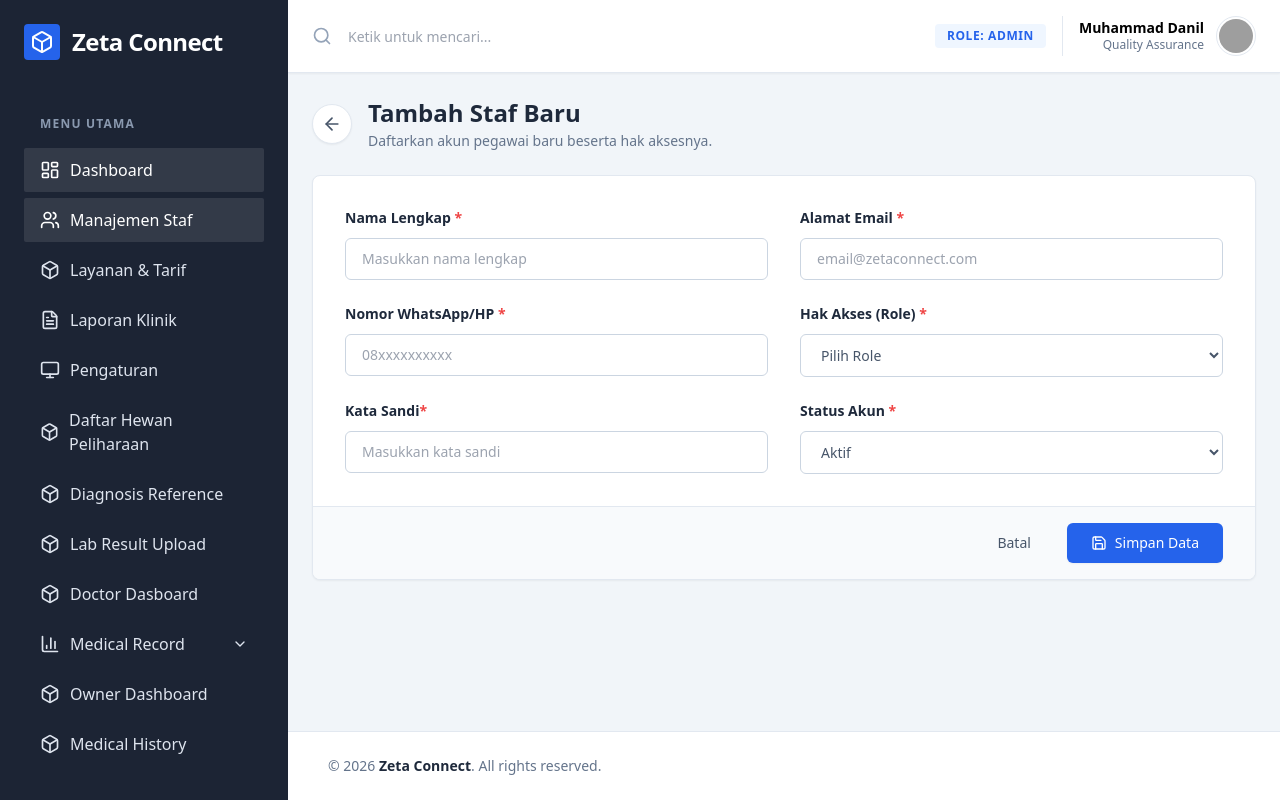
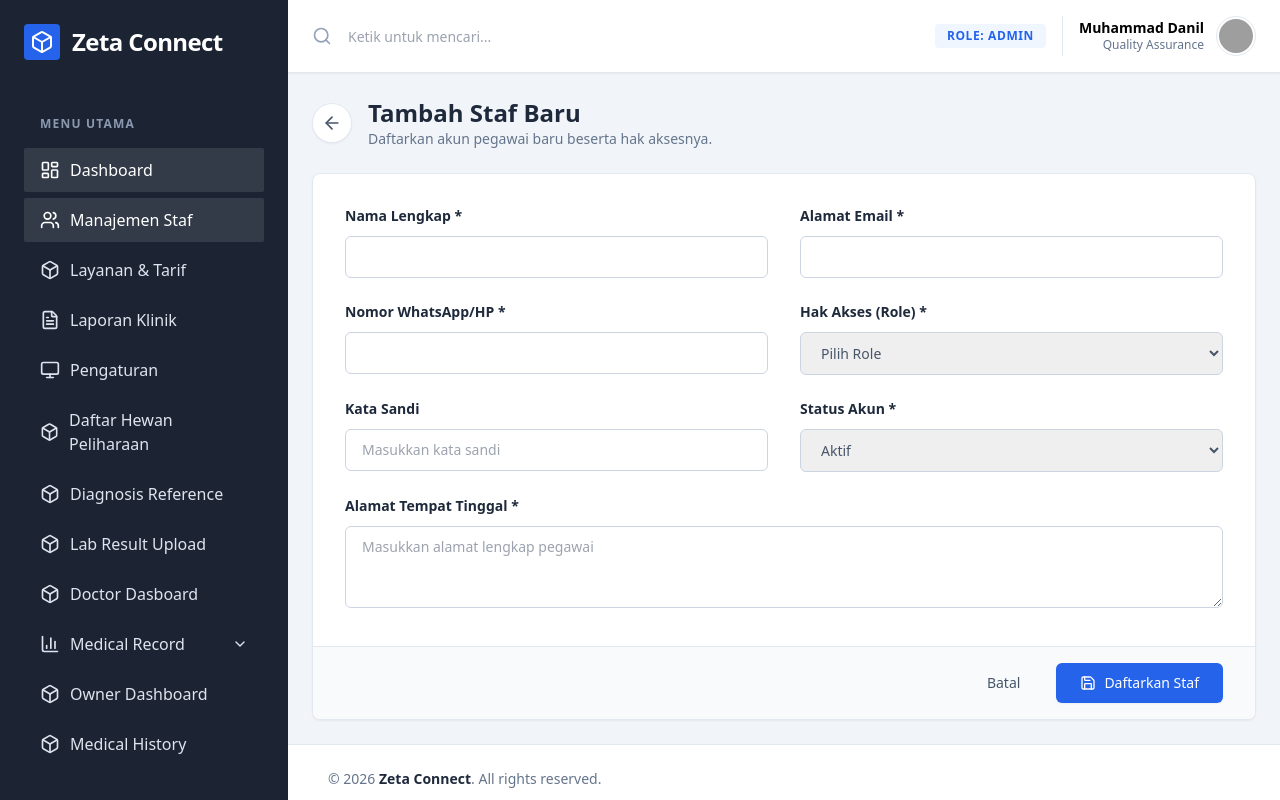
Before and after one commit to kkirayu/student-fe, a React (Vite) app: page /admin/staff/add in a window 1280 px wide. Built offline with nearby package versions, Linux system fonts and the light colour scheme; grey boxes are pictures that could not be loaded.

Commit message:
FETCH::List User

```diff
--- a/src/pages/admin/StaffManagement/StaffForm.jsx
+++ b/src/pages/admin/StaffManagement/StaffForm.jsx
@@ -1,173 +1,188 @@
 import React, { useState, useEffect } from 'react';
 import { useParams, useNavigate, Link } from 'react-router-dom';
-import { ArrowLeft, Save } from 'lucide-react';
+import { ArrowLeft, Save, Loader2 } from 'lucide-react';
 
 const StaffForm = () => {
   const { id } = useParams();
   const navigate = useNavigate();
   const isEditMode = !!id;
 
+  const [loading, setLoading] = useState(false);
+  const [submitting, setSubmitting] = useState(false);
   const [formData, setFormData] = useState({
-    name: '', email: '', phone: '', role: '', password: '', status: 'Aktif',
+    name: '',
+    email: '',
+    phone_number: '',
+    role: '',
+    password: '',
+    status: 'Aktif',
+    address: '',
   });
 
   useEffect(() => {
-    if (isEditMode) {
-      setFormData({
-        name: 'Drh. Bunga', email: 'bunga@zetaconnect.com', phone: '081298765432', role: 'Dokter', password: '', status: 'Aktif',
-      });
-    }
-  }, [isEditMode]);
+  if (isEditMode) {
+    console.log("Mencoba mengambil data untuk ID:", id); // Cek ID di console
+
+    const fetchDetail = async () => {
+      setLoading(true);
+      try {
+        const response = await fetch(`http://localhost:8000/api/users/${id}`);
+        const result = await response.json();
+
+        console.log("Hasil dari API:", result); // Cek isi data dari API
+
+        if (result.success) {
+          setFormData({
+            name: result.data.name || '',
+            email: result.data.email || '',
+            phone_number: result.data.phone_number || '',
+            role: result.data.role || '',
+            status: result.data.status || 'Aktif',
+            address: result.data.address || '',
+            password: ''
+          });
+        }
+      } catch (error) {
+        console.error("Error Fetch:", error);
+      } finally {
+        setLoading(false);
+      }
+    };
+    fetchDetail();
+  }
+}, [id, isEditMode]);
 
   const handleChange = (e) => {
     setFormData({ ...formData, [e.target.name]: e.target.value });
   };
 
-  const handleSubmit = (e) => {
+  const handleSubmit = async (e) => {
     e.preventDefault();
-    console.log('Data disimpan:', formData);
-    navigate('/admin/staff');
+    setSubmitting(true);
+
+    try {
+      const url = isEditMode
+        ? `http://localhost:8000/api/users/${id}`
+        : `http://localhost:8000/api/users`;
+
+      const method = isEditMode ? 'PUT' : 'POST';
+
+      const payload = { ...formData };
+      if (isEditMode && !payload.password) {
+        delete payload.password;
+      }
+
+      const response = await fetch(url, {
+        method: method,
+        headers: { 'Content-Type': 'application/json' },
+        body: JSON.stringify(payload)
+      });
+
+      const result = await response.json();
+
+      if (response.ok) {
+        alert(isEditMode ? 'Data berhasil diperbarui!' : 'Staf berhasil ditambahkan!');
+        navigate('/admin/staff');
+      } else {
+        alert(Object.values(result).flat().join('\n'));
+      }
+    } catch (error) {
+      alert("Terjadi kesalahan koneksi ke server.");
+    } finally {
+      setSubmitting(false);
+    }
   };
+
+  if (loading) return (
+    <div className="flex h-60 items-center justify-center">
+      <Loader2 className="h-10 w-10 animate-spin text-blue-600" />
+    </div>
+  );
 
   return (
     <div className="mx-auto w-full max-w-5xl space-y-6">
-
       {/* Header */}
       <div className="flex items-center gap-4">
-        <Link
-          to="/admin/staff"
-          className="flex h-10 w-10 items-center justify-center rounded-full border border-slate-200 bg-white text-slate-600 shadow-sm transition-all hover:bg-slate-50"
-        >
+        <Link to="/admin/staff" className="flex h-10 w-10 items-center justify-center rounded-full border border-slate-200 bg-white text-slate-600 shadow-sm hover:bg-slate-50">
           <ArrowLeft className="h-5 w-5" />
         </Link>
         <div>
           <h1 className="text-2xl font-bold text-slate-800">
             {isEditMode ? 'Edit Data Staf' : 'Tambah Staf Baru'}
           </h1>
-          <p className="mt-0.5 text-sm text-slate-500">
+          <p className="text-sm text-slate-500">
             {isEditMode ? 'Perbarui informasi pegawai klinik.' : 'Daftarkan akun pegawai baru beserta hak aksesnya.'}
           </p>
         </div>
       </div>
 
-      {/* Form Card */}
       <div className="overflow-hidden rounded-lg border border-slate-200 bg-white shadow-sm">
         <form onSubmit={handleSubmit}>
-
-          {/* Area Input Utama */}
-          <div className="p-6 sm:p-8">
+          <div className="p-6 sm:p-8 space-y-6">
             <div className="grid grid-cols-1 gap-x-8 gap-y-6 sm:grid-cols-2">
 
-              {/* Nama Lengkap */}
+              {/* Nama */}
               <div>
-                <label className="mb-2.5 block text-sm font-semibold text-slate-800">
-                  Nama Lengkap <span className="text-red-500">*</span>
-                </label>
-                <input
-                  type="text" name="name" value={formData.name} onChange={handleChange}
-                  placeholder="Masukkan nama lengkap"
-                  className="w-full rounded-md border border-slate-300 bg-transparent px-4 py-2.5 text-sm outline-none transition focus:border-blue-600 focus:ring-1 focus:ring-blue-600"
-                  required
-                />
+                <label className="mb-2.5 block text-sm font-semibold text-slate-800">Nama Lengkap *</label>
+                <input type="text" name="name" value={formData.name} onChange={handleChange} className="w-full rounded-md border border-slate-300 px-4 py-2.5 text-sm focus:border-blue-600 outline-none" required />
               </div>
 
               {/* Email */}
               <div>
-                <label className="mb-2.5 block text-sm font-semibold text-slate-800">
-                  Alamat Email <span className="text-red-500">*</span>
-                </label>
-                <input
-                  type="email" name="email" value={formData.email} onChange={handleChange}
-                  placeholder="email@zetaconnect.com"
-                  className="w-full rounded-md border border-slate-300 bg-transparent px-4 py-2.5 text-sm outline-none transition focus:border-blue-600 focus:ring-1 focus:ring-blue-600"
-                  required
-                />
+                <label className="mb-2.5 block text-sm font-semibold text-slate-800">Alamat Email *</label>
+                <input type="email" name="email" value={formData.email} onChange={handleChange} className="w-full rounded-md border border-slate-300 px-4 py-2.5 text-sm focus:border-blue-600 outline-none" required />
               </div>
 
               {/* Nomor HP */}
               <div>
-                <label className="mb-2.5 block text-sm font-semibold text-slate-800">
-                  Nomor WhatsApp/HP <span className="text-red-500">*</span>
-                </label>
-                <input
-                  type="text" name="phone" value={formData.phone} onChange={handleChange}
-                  placeholder="08xxxxxxxxxx"
-                  className="w-full rounded-md border border-slate-300 bg-transparent px-4 py-2.5 text-sm outline-none transition focus:border-blue-600 focus:ring-1 focus:ring-blue-600"
-                  required
-                />
+                <label className="mb-2.5 block text-sm font-semibold text-slate-800">Nomor WhatsApp/HP *</label>
+                <input type="text" name="phone_number" value={formData.phone_number} onChange={handleChange} className="w-full rounded-md border border-slate-300 px-4 py-2.5 text-sm focus:border-blue-600 outline-none" required />
               </div>
 
-              {/* Role / Hak Akses */}
+              {/* Role */}
               <div>
-                <label className="mb-2.5 block text-sm font-semibold text-slate-800">
-                  Hak Akses (Role) <span className="text-red-500">*</span>
-                </label>
-                <select
-                  name="role" value={formData.role} onChange={handleChange}
-                  className="w-full rounded-md border border-slate-300 bg-transparent px-4 py-2.5 text-sm outline-none transition focus:border-blue-600 focus:ring-1 focus:ring-blue-600"
-                  required
-                >
-                  <option value="" disabled>Pilih Role</option>
+                <label className="mb-2.5 block text-sm font-semibold text-slate-800">Hak Akses (Role) *</label>
+                <select name="role" value={formData.role} onChange={handleChange} className="w-full rounded-md border border-slate-300 px-4 py-2.5 text-sm focus:border-blue-600 outline-none" required>
+                  <option value="">Pilih Role</option>
                   <option value="Admin">Admin</option>
                   <option value="Dokter">Dokter</option>
                   <option value="Resepsionis">Resepsionis</option>
-                  <option value="Apoteker">Apoteker / Kasir</option>
+                  <option value="Apoteker">Apoteker</option>
+                  <option value="Kasir">Kasir</option>
+                  <option value="Owner">Owner (Pemilik Hewan)</option>
                 </select>
               </div>
 
               {/* Password */}
               <div>
-                <label className="mb-2.5 block text-sm font-semibold text-slate-800">
-                  Kata Sandi
-                  {isEditMode ? (
-                    <span className="ml-1 text-xs font-normal text-slate-400">(Opsional)</span>
-                  ) : (
-                    <span className="text-red-500">*</span>
-                  )}
-                </label>
-                <input
-                  type="password" name="password" value={formData.password} onChange={handleChange}
-                  placeholder={isEditMode ? "Kosongkan jika tidak diubah" : "Masukkan kata sandi"}
-                  className="w-full rounded-md border border-slate-300 bg-transparent px-4 py-2.5 text-sm outline-none transition focus:border-blue-600 focus:ring-1 focus:ring-blue-600"
-                  required={!isEditMode}
-                />
+                <label className="mb-2.5 block text-sm font-semibold text-slate-800">Kata Sandi {isEditMode && <span className="text-xs font-normal text-slate-400">(Opsional)</span>}</label>
+                <input type="password" name="password" value={formData.password} onChange={handleChange} className="w-full rounded-md border border-slate-300 px-4 py-2.5 text-sm focus:border-blue-600 outline-none" required={!isEditMode} placeholder={isEditMode ? "Kosongkan jika tidak diubah" : "Masukkan kata sandi"} />
               </div>
 
-              {/* Status Aktif */}
+              {/* Status */}
               <div>
-                <label className="mb-2.5 block text-sm font-semibold text-slate-800">
-                  Status Akun <span className="text-red-500">*</span>
-                </label>
-                <select
-                  name="status" value={formData.status} onChange={handleChange}
-                  className="w-full rounded-md border border-slate-300 bg-transparent px-4 py-2.5 text-sm outline-none transition focus:border-blue-600 focus:ring-1 focus:ring-blue-600"
-                >
+                <label className="mb-2.5 block text-sm font-semibold text-slate-800">Status Akun *</label>
+                <select name="status" value={formData.status} onChange={handleChange} className="w-full rounded-md border border-slate-300 px-4 py-2.5 text-sm focus:border-blue-600 outline-none">
                   <option value="Aktif">Aktif</option>
                   <option value="Tidak Aktif">Tidak Aktif</option>
                 </select>
               </div>
+            </div>
 
+            {/* Alamat - TAMBAHAN WAJIB */}
+            <div>
+              <label className="mb-2.5 block text-sm font-semibold text-slate-800">Alamat Tempat Tinggal *</label>
+              <textarea name="address" value={formData.address} onChange={handleChange} rows="3" className="w-full rounded-md border border-slate-300 px-4 py-2.5 text-sm focus:border-blue-600 outline-none" required placeholder="Masukkan alamat lengkap pegawai"></textarea>
             </div>
           </div>
 
-          {/* Area Footer / Tombol Aksi */}
           <div className="flex items-center justify-end gap-3 border-t border-slate-200 bg-slate-50 px-6 py-4 sm:px-8">
-            <button
-              type="button"
-              onClick={() => navigate('/admin/staff')}
-              className="rounded-md px-6 py-2.5 text-sm font-medium text-slate-600 transition-all hover:bg-slate-200 hover:text-slate-900"
-            >
-              Batal
-            </button>
-            <button
-              type="submit"
-              className="flex items-center gap-2 rounded-md bg-blue-600 px-6 py-2.5 text-sm font-medium text-white shadow-sm transition-all hover:bg-blue-700"
-            >
-              <Save className="h-4 w-4" />
-              Simpan Data
+            <button type="button" onClick={() => navigate('/admin/staff')} className="rounded-md px-6 py-2.5 text-sm font-medium text-slate-600 hover:bg-slate-200">Batal</button>
+            <button type="submit" disabled={submitting} className="flex items-center gap-2 rounded-md bg-blue-600 px-6 py-2.5 text-sm font-medium text-white shadow-sm hover:bg-blue-700 disabled:bg-blue-400">
+              {submitting ? <Loader2 className="h-4 w-4 animate-spin" /> : <Save className="h-4 w-4" />}
+              {isEditMode ? 'Simpan Perubahan' : 'Daftarkan Staf'}
             </button>
           </div>
-
         </form>
       </div>
     </div>
--- a/src/pages/admin/StaffManagement/StaffList.jsx
+++ b/src/pages/admin/StaffManagement/StaffList.jsx
@@ -1,27 +1,73 @@
-import React, { useState } from 'react';
-import { Search, Plus, Edit, Trash2 } from 'lucide-react';
+import React, { useState, useEffect } from 'react'; // Tambah useEffect
+import { Search, Plus, Edit, Trash2, Loader2 } from 'lucide-react'; // Tambah Loader2 untuk status loading
 import { Link } from 'react-router-dom';
 
 const StaffList = () => {
-  // Dummy data menggunakan nama anggota kelompok sebagai contoh
-  const [staffData] = useState([
-    { id: 1, name: 'Muhammad Danil', role: 'Admin', email: 'danil@vetcare.com', phone: '081234567890', status: 'Aktif' },
-    { id: 2, name: 'Drh. Bunga', role: 'Dokter', email: 'bunga@vetcare.com', phone: '081298765432', status: 'Aktif' },
-    { id: 3, name: 'Damar', role: 'Resepsionis', email: 'damar@vetcare.com', phone: '081255554444', status: 'Aktif' },
-    { id: 4, name: 'Naufal', role: 'Apoteker', email: 'naufal@vetcare.com', phone: '081277778888', status: 'Aktif' },
-    { id: 5, name: 'Joko Santoso', role: 'Kasir', email: 'joko@vetcare.com', phone: '081200001111', status: 'Tidak Aktif' },
-  ]);
+  const [staffData, setStaffData] = useState([]);
+  const [loading, setLoading] = useState(true);
+  const [error, setError] = useState(null);
+  const [searchTerm, setSearchTerm] = useState('');
+  const [filterRole, setFilterRole] = useState('');
+
+  const fetchStaff = async () => {
+    setLoading(true);
+    try {
+      const url = new URL('http://localhost:8000/api/users');
+
+      if (searchTerm) url.searchParams.append('search', searchTerm);
+      if (filterRole) url.searchParams.append('role', filterRole);
+
+      const response = await fetch(url);
+      const result = await response.json();
+
+      if (result.success) {
+        setStaffData(result.data.data);
+      } else {
+        throw new Error(result.message);
+      }
+    } catch (err) {
+      setError('Gagal mengambil data staf. Pastikan backend sudah menyala.');
+      console.error(err);
+    } finally {
+      setLoading(false);
+    }
+  };
+
+  useEffect(() => {
+    const delayDebounceFn = setTimeout(() => {
+      fetchStaff();
+    }, 500);
+
+    return () => clearTimeout(delayDebounceFn);
+  }, [searchTerm, filterRole]);
+
+  const handleDelete = async (id, name) => {
+    if (window.confirm(`Apakah Anda yakin ingin menghapus ${name}?`)) {
+      try {
+        const response = await fetch(`http://localhost:8000/api/users/${id}`, {
+          method: 'DELETE',
+        });
+        const result = await response.json();
+
+        if (result.success) {
+          alert('User berhasil dihapus');
+          fetchStaff(); // Refresh data
+        }
+      } catch (err) {
+        alert('Gagal menghapus user');
+      }
+    }
+  };
 
   return (
     <div className="space-y-6">
-      {/* 1. Header & Breadcrumb */}
+      {/* Header & Breadcrumb */}
       <div className="flex flex-col gap-4 sm:flex-row sm:items-center sm:justify-between">
         <div>
           <h1 className="text-2xl font-bold text-slate-800">Manajemen Staf</h1>
-          <p className="text-sm text-slate-500">Kelola hak akses dan data pegawai klinik VetCare Connect.</p>
+          <p className="text-sm text-slate-500">Kelola hak akses dan data pegawai klinik Zeta Connect.</p>
         </div>
 
-        {/* Tombol Tambah Staf (Mengarah ke Fitur 3) */}
         <Link
           to="/admin/staff/add"
           className="inline-flex items-center justify-center gap-2 rounded bg-blue-600 px-6 py-2.5 text-sm font-medium text-white hover:bg-opacity-90 transition-all"
@@ -31,24 +77,31 @@ const StaffList = () => {
         </Link>
       </div>
 
-      {/* 2. Area Tabel Utama */}
+      {/* Area Tabel Utama */}
       <div className="rounded-sm border border-slate-200 bg-white shadow-sm">
 
-        {/* Toolbar Tabel (Search & Filter) */}
+        {/* Toolbar Tabel */}
         <div className="flex flex-col gap-4 border-b border-slate-100 p-4 sm:flex-row sm:items-center sm:justify-between">
           <div className="relative w-full max-w-md">
-            <button className="absolute left-3 top-1/2 -translate-y-1/2 text-slate-400 hover:text-blue-600">
+            <span className="absolute left-3 top-1/2 -translate-y-1/2 text-slate-400">
               <Search className="h-5 w-5" />
-            </button>
+            </span>
             <input
               type="text"
               placeholder="Cari nama atau email staf..."
+              value={searchTerm}
+              onChange={(e) => setSearchTerm(e.target.value)}
               className="w-full rounded border border-slate-300 bg-transparent py-2 pl-10 pr-4 text-sm outline-none focus:border-blue-600 focus:ring-1 focus:ring-blue-600"
             />
           </div>
 
-          <select className="w-full rounded border border-slate-300 bg-transparent px-4 py-2 text-sm outline-none focus:border-blue-600 sm:w-auto">
+          <select
+            value={filterRole}
+            onChange={(e) => setFilterRole(e.target.value)}
+            className="w-full rounded border border-slate-300 bg-transparent px-4 py-2 text-sm outline-none focus:border-blue-600 sm:w-auto"
+          >
             <option value="">Semua Role</option>
+            <option value="Admin">Admin</option>
             <option value="Dokter">Dokter</option>
             <option value="Resepsionis">Resepsionis</option>
             <option value="Apoteker">Apoteker</option>
@@ -58,6 +111,14 @@ const StaffList = () => {
 
         {/* Tabel Data Staf */}
         <div className="overflow-x-auto">
+          {loading ? (
+            <div className="flex flex-col items-center justify-center py-20 text-slate-500">
+              <Loader2 className="h-10 w-10 animate-spin text-blue-600 mb-2" />
+              <p>Memuat data staf...</p>
+            </div>
+          ) : error ? (
+            <div className="p-10 text-center text-red-500">{error}</div>
+          ) : (
             <table className="w-full table-auto text-left">
               <thead>
                 <tr className="bg-slate-50 text-xs font-semibold uppercase tracking-wide text-slate-500">
@@ -69,7 +130,8 @@ const StaffList = () => {
                 </tr>
               </thead>
               <tbody className="divide-y divide-slate-100 text-sm">
-              {staffData.map((staff) => (
+                {staffData.length > 0 ? (
+                  staffData.map((staff) => (
                     <tr key={staff.id} className="hover:bg-slate-50 transition-colors">
                       <td className="px-6 py-4">
                         <div className="font-medium text-black">{staff.name}</div>
@@ -79,7 +141,7 @@ const StaffList = () => {
                         <span className="font-medium text-slate-700">{staff.role}</span>
                       </td>
                       <td className="px-6 py-4 text-slate-600">
-                    {staff.phone}
+                        {staff.phone_number}
                       </td>
                       <td className="px-6 py-4 text-center">
                         <span className={`inline-flex rounded-full px-3 py-1 text-xs font-medium ${
@@ -92,23 +154,30 @@ const StaffList = () => {
                       </td>
                       <td className="px-6 py-4 text-right">
                         <div className="flex items-center justify-end gap-3">
-                      {/* Tombol Edit (Mengarah ke Fitur 3) */}
                           <Link to={`/admin/staff/edit/${staff.id}`} className="text-blue-600 hover:text-blue-800 transition-colors" title="Edit Data">
                             <Edit className="h-5 w-5" />
                           </Link>
-                      {/* Tombol Hapus */}
-                      <button className="text-red-500 hover:text-red-700 transition-colors" title="Hapus Akun">
+                          <button
+                            onClick={() => handleDelete(staff.id, staff.name)}
+                            className="text-red-500 hover:text-red-700 transition-colors"
+                            title="Hapus Akun"
+                          >
                             <Trash2 className="h-5 w-5" />
                           </button>
                         </div>
                       </td>
                     </tr>
-              ))}
+                  ))
+                ) : (
+                  <tr>
+                    <td colSpan="5" className="py-10 text-center text-slate-400">Data tidak ditemukan.</td>
+                  </tr>
+                )}
               </tbody>
             </table>
+          )}
         </div>
 
-        {/* Pagination (Opsional) */}
         <div className="border-t border-slate-100 p-4 text-right text-xs text-slate-500">
           Menampilkan {staffData.length} data staf.
         </div>
```
Lines whose indentation alone changed are shown as unchanged.
